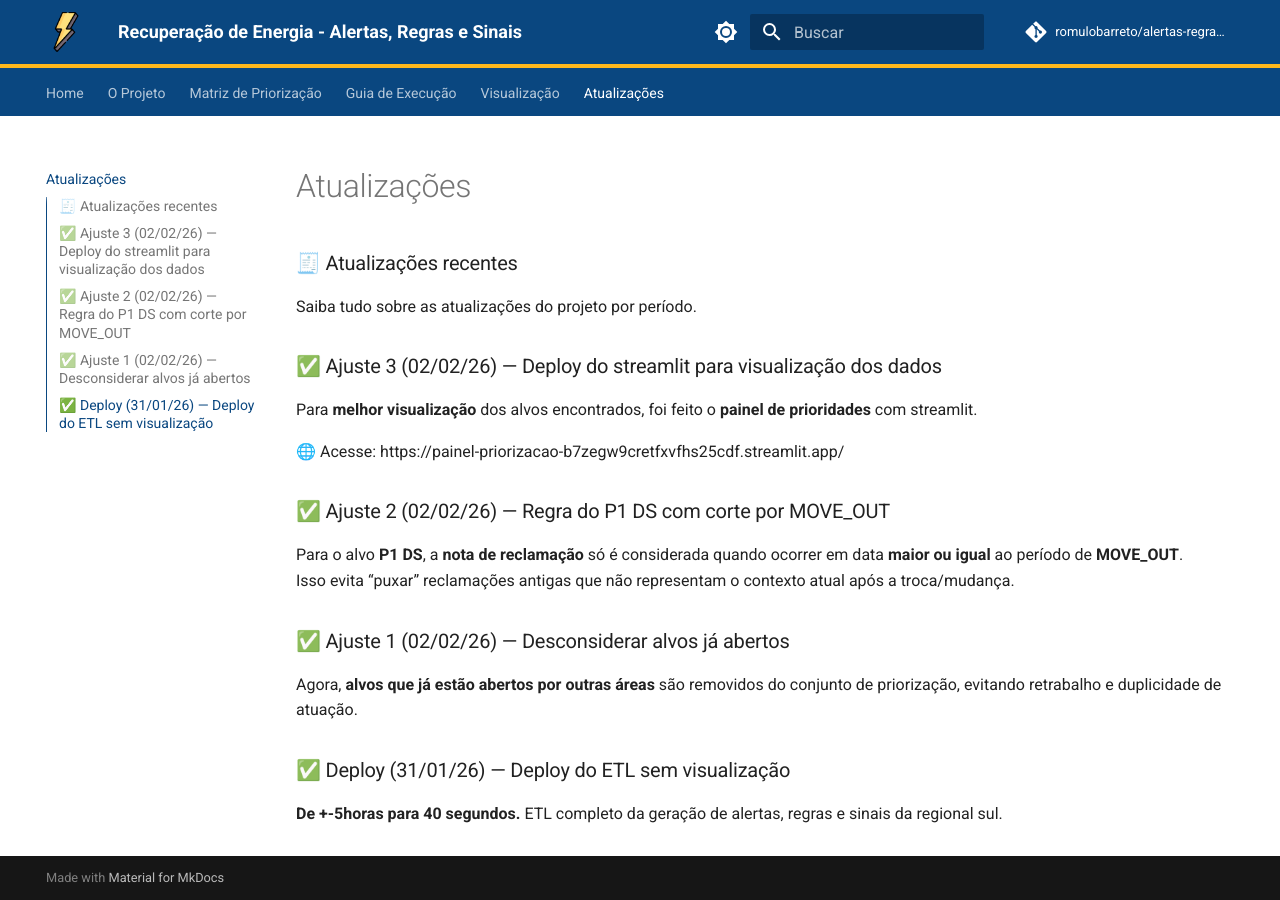
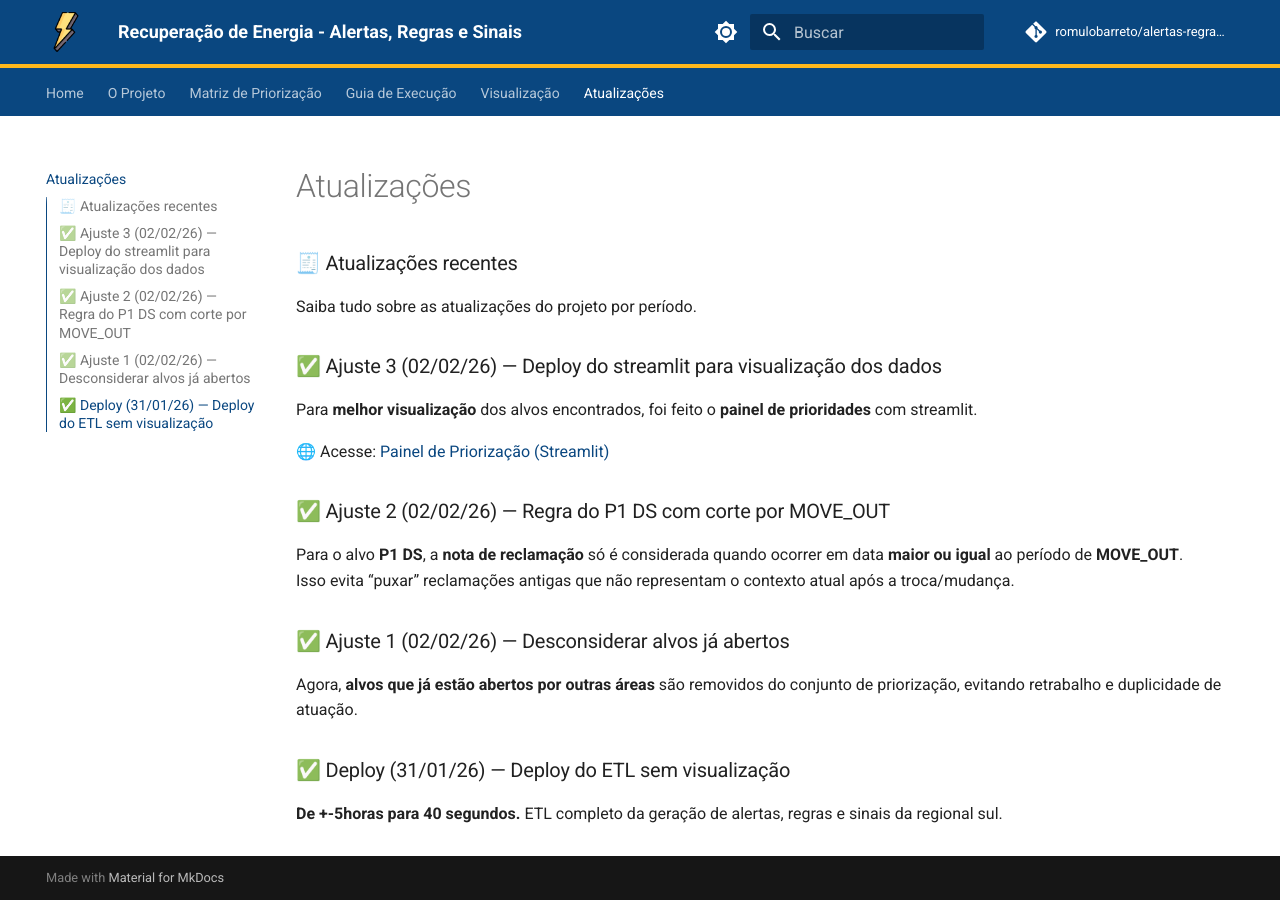
Before and after one commit to romulobarreto/alertas-regras-sinais, an MkDocs documentation site: the page built from docs/atualizacao.md, in a window 1280 px wide. Built offline with MkDocs 1.6.1 and Material for MkDocs 9.7.7, drawn with Linux system fonts in a browser that asks for light colours; comment, search, counter and statistics services are not loaded.

Commit message:
docs: refatora o link do painel de prioridade

```diff
--- a/docs/atualizacao.md
+++ b/docs/atualizacao.md
@@ -4,7 +4,8 @@ Saiba tudo sobre as atualizações do projeto por período.
 ### ✅ Ajuste 3 (02/02/26) — Deploy do streamlit para visualização dos dados
 Para **melhor visualização** dos alvos encontrados, foi feito o **painel de prioridades** com streamlit.
 
-🌐 Acesse: https://painel-priorizacao-b7zegw9cretfxvfhs25cdf.streamlit.app/
+🌐 Acesse:
+[Painel de Priorização (Streamlit)](https://painel-priorizacao-b7zegw9cretfxvfhs25cdf.streamlit.app/)
 
 ### ✅ Ajuste 2 (02/02/26) — Regra do P1 DS com corte por MOVE_OUT
 Para o alvo **P1 DS**, a **nota de reclamação** só é considerada quando ocorrer em data **maior ou igual** ao período de **MOVE_OUT**.
```
Also changed, not shown: docs/painel.md (+1 -1 lines).
